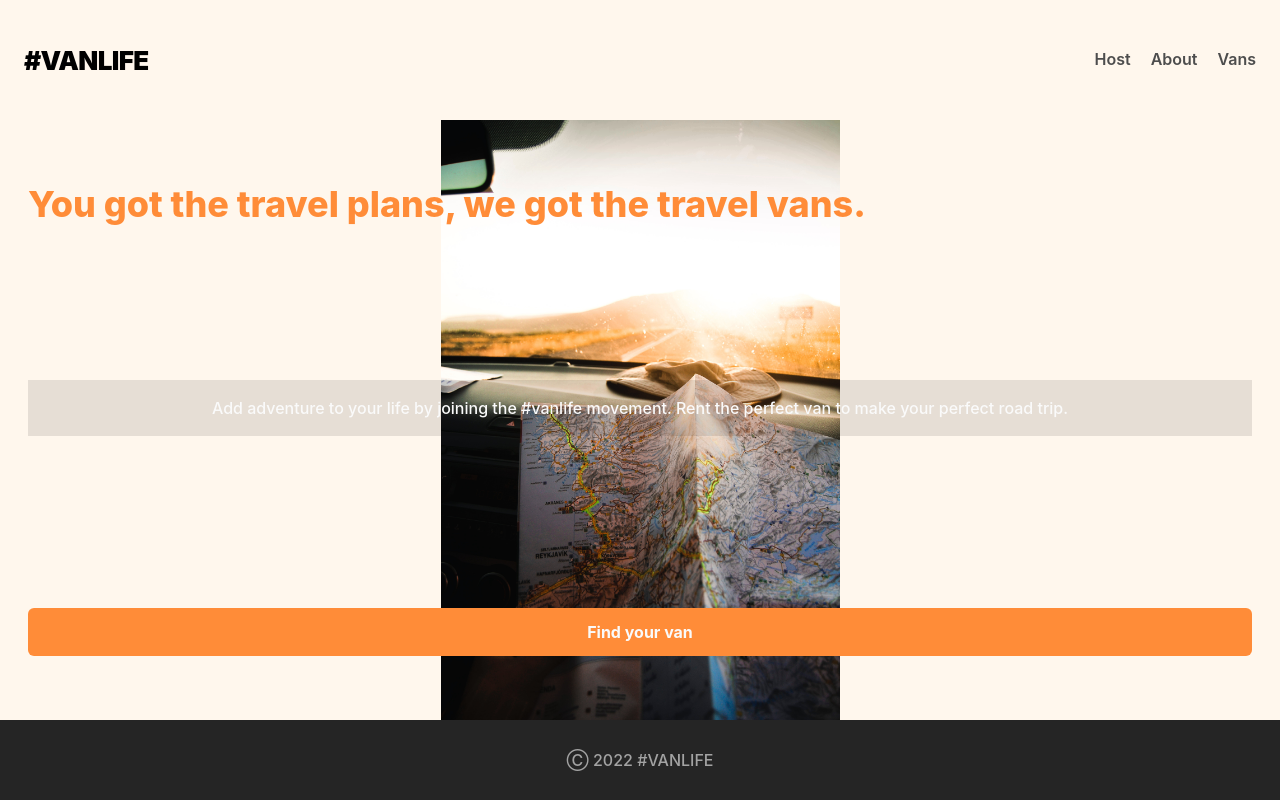
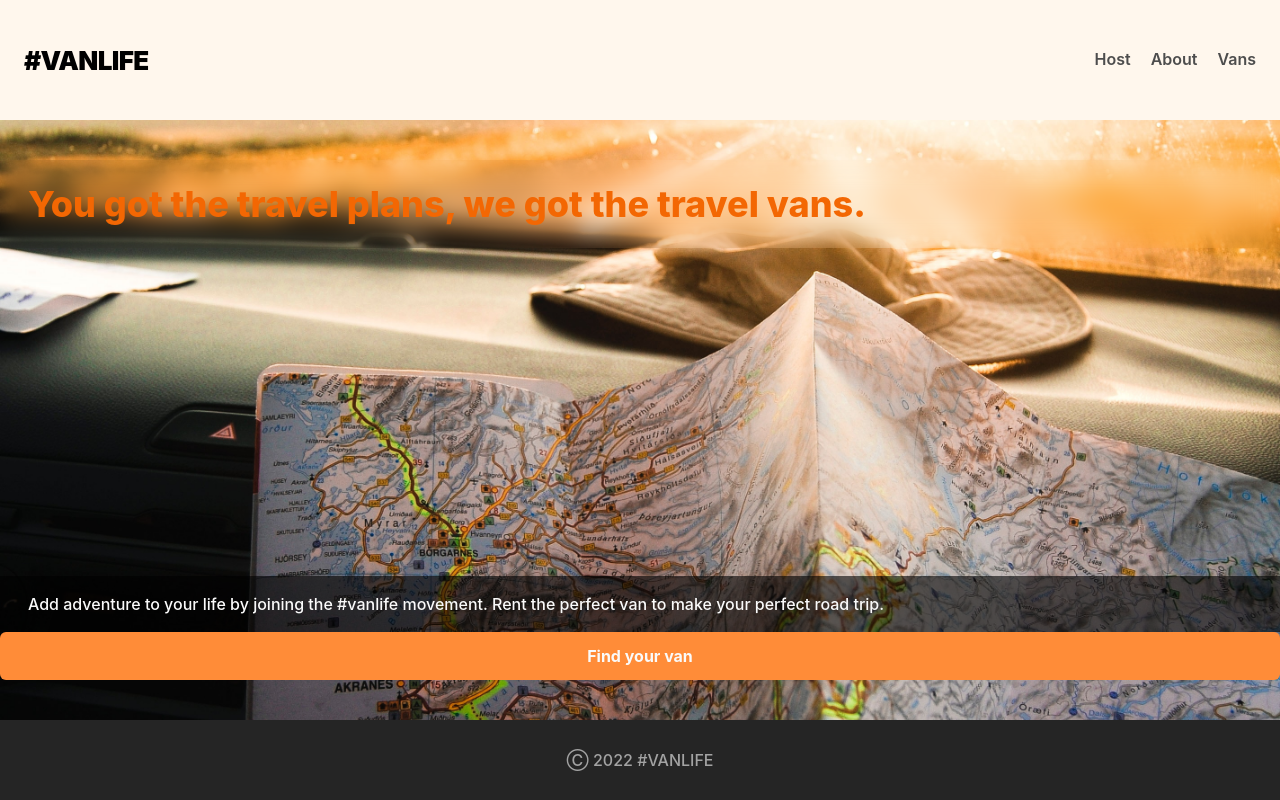
Before and after one commit to Sugu17/VanLife, a React (Vite) app: page / in a window 1280 px wide. Built offline with nearby package versions, Linux system fonts and the light colour scheme; what tailwind-override would draw is missing.

Commit message:
Changed hero background

```diff
--- a/src/Pages/home/Hero.tsx
+++ b/src/Pages/home/Hero.tsx
@@ -8,24 +8,26 @@ function Hero() {
       style={{
         background: `url("${heroImage}")`,
         backgroundRepeat: "no-repeat",
-        backgroundPosition: "center 57%",
-        backgroundSize: "contain",
+        backgroundPosition: "center center",
+        backgroundSize: "cover",
       }}
-      className="flex flex-col justify-between gap-10 px-7 py-16 container"
+      className="flex flex-col justify-between py-10 container"
     >
-      <h2 className="text-4xl font-extrabold text-[#FF8C38]">
+      <h2 className="text-4xl font-extrabold text-[#f36703] py-6 px-7 backdrop-blur-md">
         You got the travel plans, we got the travel vans.
       </h2>
-      <p className="text-neutral-50 text-center backdrop-brightness-90 backdrop-blur-[0.5px] py-4 px-2">
+      <div>
+        <p className="text-neutral-50 py-4 px-7 backdrop-brightness-[0.4]">
           Add adventure to your life by joining the #vanlife movement. Rent the
           perfect van to make your perfect road trip.
         </p>
-      <div className="mt-4">
+        <div className="mt-0">
           <Link to="/vans">
             <Button>Find your van</Button>
           </Link>
         </div>
       </div>
+    </div>
   );
 }
 export default Hero;
```
Lines whose indentation alone changed are shown as unchanged.
